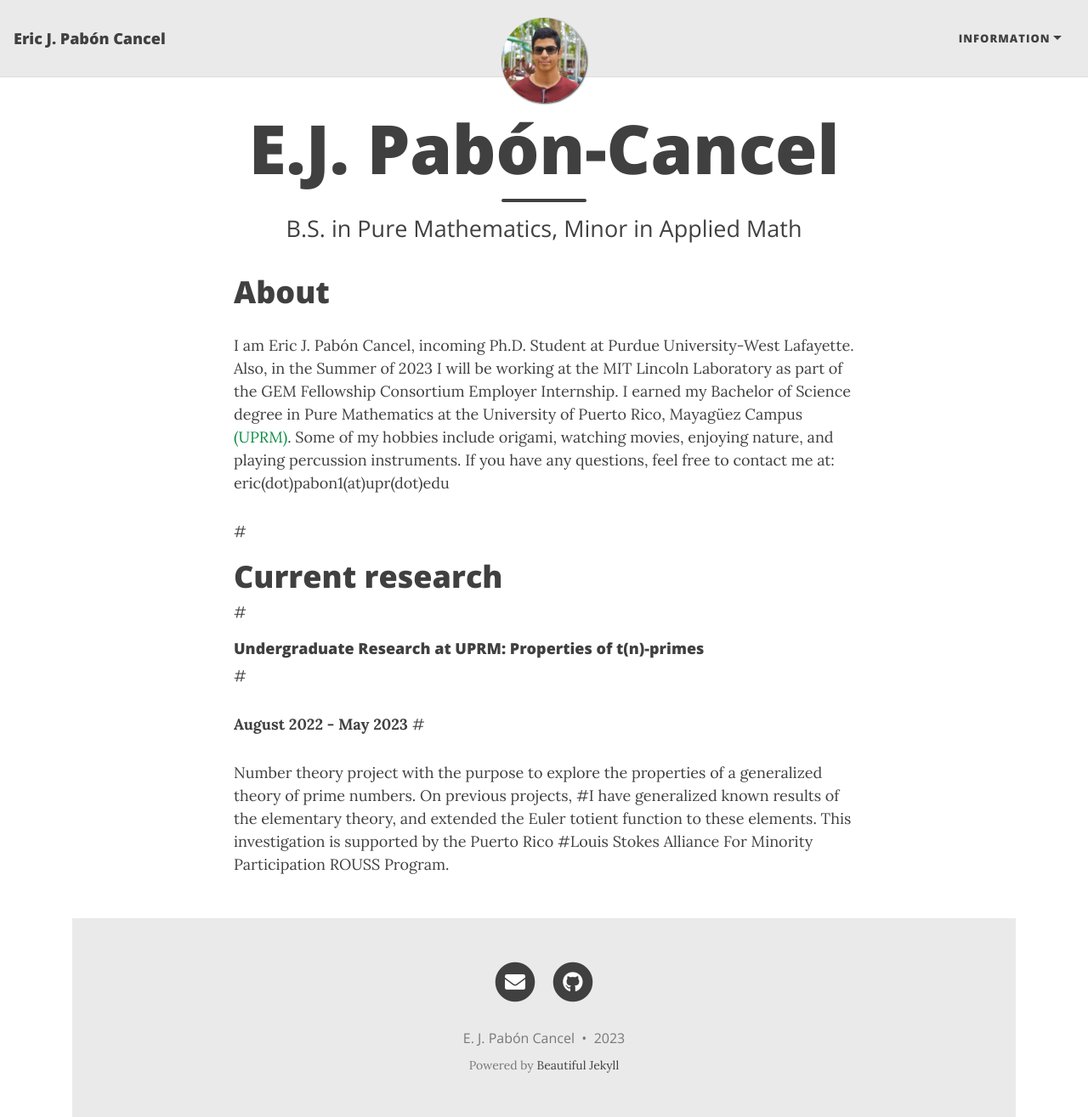
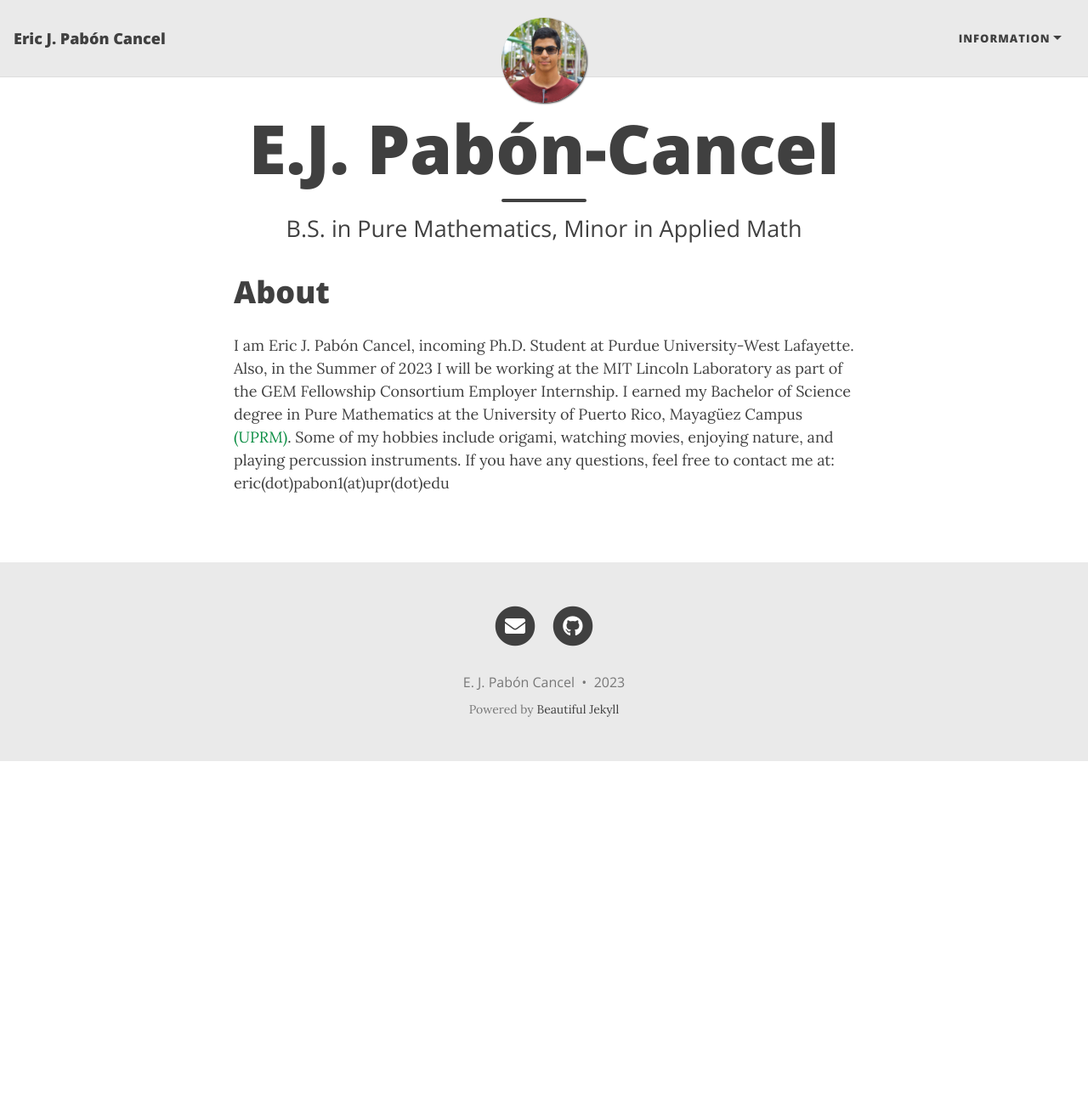
Before and after one commit to ejpaboncancel/ejpaboncancel-old.github.io, a Jekyll site: the page built from index.html, in a window 1280 px wide and 1315 px high. Shown: the whole window at 85% size. Built offline with Jekyll 4.4.1, drawn with Linux system fonts in a browser that asks for light colours; nearby versions of some CDN libraries; the list of posts is cut into pages by our own code.

Commit message:
Update index.html

```diff
--- a/index.html
+++ b/index.html
@@ -9,10 +9,3 @@ subtitle: B.S. in Pure Mathematics, Minor in Applied Math
   be working at the MIT Lincoln Laboratory as part of the GEM Fellowship Consortium Employer Internship. I earned my Bachelor of Science degree
   in Pure Mathematics at the University of Puerto Rico, Mayagüez Campus <a href="https://www.uprm.edu/portada/">(UPRM)</a>. Some of my hobbies include origami,
   watching movies, enjoying nature, and playing percussion instruments. If you have any questions, feel free to contact me at: eric(dot)pabon1(at)upr(dot)edu </p></div>
-
-#<h1>Current research</h1>
-#<h4>Undergraduate Research at UPRM: Properties of t(n)-primes </h4>
-#<p><b>August 2022 - May 2023</b>
-#<br><div style="text-align: left"> Number theory project with the purpose to explore the properties of a generalized theory of prime numbers. On previous projects,
-#I have generalized known results of the elementary theory, and extended the Euler totient function to these elements. This investigation is supported by the Puerto Rico
-#Louis Stokes Alliance For Minority Participation ROUSS Program.
```
